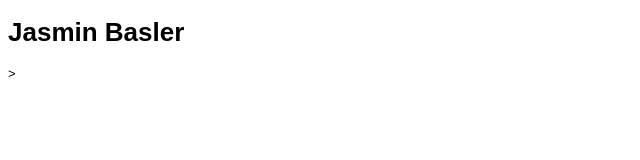
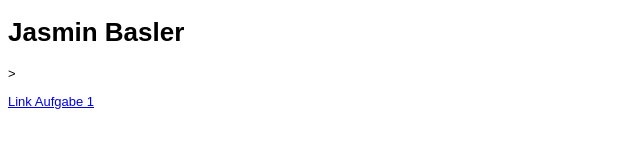
Before and after one commit to baslerja/EIA1-SoSe2020, a plain HTML site: page Steckbrief/steckbrief.htm in a window 1280 px wide. Shown: the full height of the page, 0-640 px from the left. Drawn offline with Linux system fonts and the light colour scheme.

Commit message:
Update steckbrief.htm

```diff
--- a/Steckbrief/steckbrief.htm
+++ b/Steckbrief/steckbrief.htm
@@ -13,5 +13,8 @@ body {
 </head>
 <body>
 	<h1>Jasmin Basler</h1>>
+	<p>
+		<a href="https://baslerja.github.io/EIA1-SoSe2020/Aufgaben/Aufgabe1/Portfolio.html">Link Aufgabe 1</a>
+	</p>
 </body>
 </html>
```
